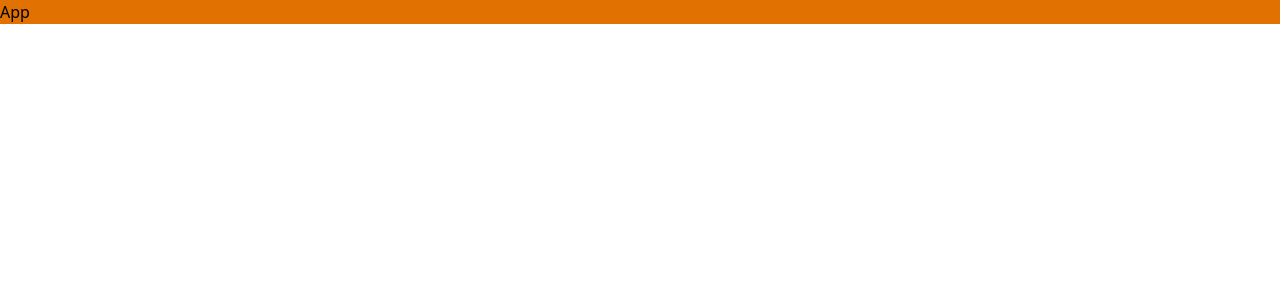
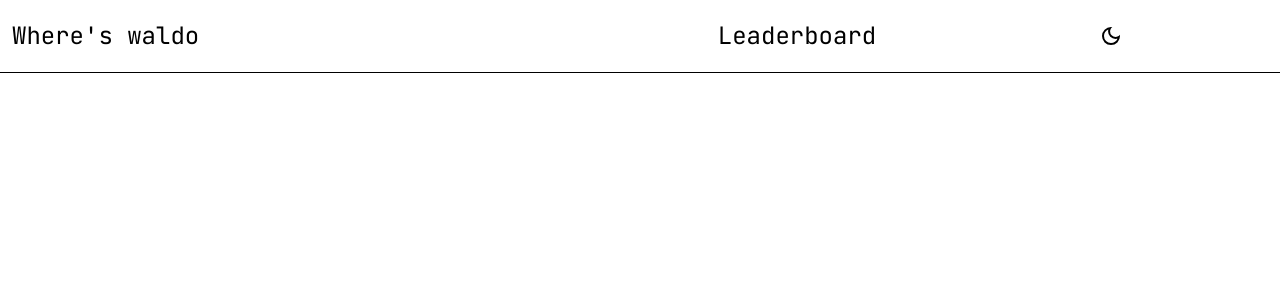
Before and after one commit to Vardhanb07/where-is-waldo, a React (Vite) app in the folder frontend/: page / in a window 1280 px wide. Shown: the top 300 px of the page. Built offline with nearby package versions, Linux system fonts and the light colour scheme.

Commit message:
Add navbar

```diff
--- a/frontend/src/App.tsx
+++ b/frontend/src/App.tsx
@@ -1,7 +1,23 @@
+import { Route, Routes, BrowserRouter } from "react-router";
+import Home from "./pages/Home";
+import NoMatch from "./pages/NoMatch";
+import ThemeProvider from "./context/ThemeProvider";
+
+export function AppRouter() {
+  return (
+    <Routes>
+      <Route index element={<Home />} />
+      <Route path="*" element={<NoMatch />} />
+    </Routes>
+  );
+}
+
 export default function App() {
   return (
-    <div>
-      <p className="bg-amber-600">App</p>
-    </div>
-  )
+    <ThemeProvider>
+      <BrowserRouter>
+        <AppRouter />
+      </BrowserRouter>
+    </ThemeProvider>
+  );
 }
--- /dev/null
+++ b/frontend/src/components/Navbar.tsx
@@ -0,0 +1,28 @@
+import { Link } from "react-router";
+import darkModeImage from "../assets/images/dark_mode.svg";
+import lightModeImage from "../assets/images/light_mode.svg";
+import { useTheme } from "../utils/hooks";
+
+export default function Navbar() {
+  const { theme, changeTheme } = useTheme();
+  return (
+    <nav className="flex flex-row w-screen mb-2 p-3 text-2xl font-jbmono">
+      <h1 className="flex-2">Where's waldo</h1>
+      <button className="flex-1 text-center">
+        <Link to="/leaderboard">Leaderboard</Link>
+      </button>
+      <div
+        className="flex-1 flex justify-center items-center cursor-pointer"
+        onClick={() => {
+          changeTheme();
+        }}
+      >
+        {theme === "light" ? (
+          <img src={darkModeImage} alt="dark-mode-image" />
+        ) : (
+          <img src={lightModeImage} alt="light-mode-image" />
+        )}
+      </div>
+    </nav>
+  );
+}
--- /dev/null
+++ b/frontend/src/context/ThemeContext.tsx
@@ -0,0 +1,8 @@
+import { createContext } from "react";
+
+const theme = localStorage.getItem("theme") || "light";
+
+export const ThemeContext = createContext({
+  theme: theme,
+  changeTheme: () => {},
+});
--- /dev/null
+++ b/frontend/src/context/ThemeProvider.tsx
@@ -0,0 +1,18 @@
+import { useState } from "react";
+import type { ThemeProviderPropTypes } from "../utils/types";
+import { ThemeContext } from "./ThemeContext";
+
+export default function ThemeProvider({ children }: ThemeProviderPropTypes) {
+  const initialTheme = localStorage.getItem("theme") || "light";
+  const [theme, setTheme] = useState(initialTheme);
+  function changeTheme() {
+    if (theme === "light") {
+      localStorage.setItem("theme", "dark");
+      setTheme("dark");
+    } else if (theme === "dark") {
+      localStorage.setItem("theme", "light");
+      setTheme("light");
+    }
+  }
+  return <ThemeContext value={{ theme, changeTheme }}>{children}</ThemeContext>;
+}
--- a/frontend/src/globals.css
+++ b/frontend/src/globals.css
@@ -1 +1,6 @@
+@import url('https://fonts.googleapis.com/css2?family=JetBrains+Mono:ital,wght@0,100..800;1,100..800&display=swap');
 @import "tailwindcss";
+
+@theme {
+  --font-jbmono: "JetBrains Mono", monospace, sans-serif;
+}
--- /dev/null
+++ b/frontend/src/pages/Home.tsx
@@ -0,0 +1,16 @@
+import Navbar from "../components/Navbar";
+import { useTheme } from "../utils/hooks";
+
+export default function Home() {
+  const { theme } = useTheme();
+  return (
+    <div
+      className={`${
+        theme === "dark" ? "bg-gray-950 text-white" : "bg-white text-black"
+      } h-screen pt-2`}
+    >
+      <Navbar />
+      <hr />
+    </div>
+  );
+}
--- /dev/null
+++ b/frontend/src/pages/NoMatch.tsx
@@ -0,0 +1,13 @@
+export default function NoMatch() {
+  return (
+    <div className="h-screen flex flex-col font-jbmono gap-4">
+      <h1 className="text-9xl flex-3 flex justify-center items-center text-red-500">
+        404
+      </h1>
+      <div className="flex-4 flex flex-col items-center gap-0.5 text-2xl">
+        <p>Error Occured! Page could not be found.</p>
+        <p>Please check URL and try again.</p>
+      </div>
+    </div>
+  );
+}
--- /dev/null
+++ b/frontend/src/utils/hooks.ts
@@ -0,0 +1,7 @@
+import { useContext } from "react";
+import { ThemeContext } from "../context/ThemeContext";
+
+export function useTheme() {
+  const context = useContext(ThemeContext);
+  return context;
+}
--- /dev/null
+++ b/frontend/src/utils/types.ts
@@ -0,0 +1,3 @@
+export interface ThemeProviderPropTypes {
+  children: React.ReactNode;
+}
```
